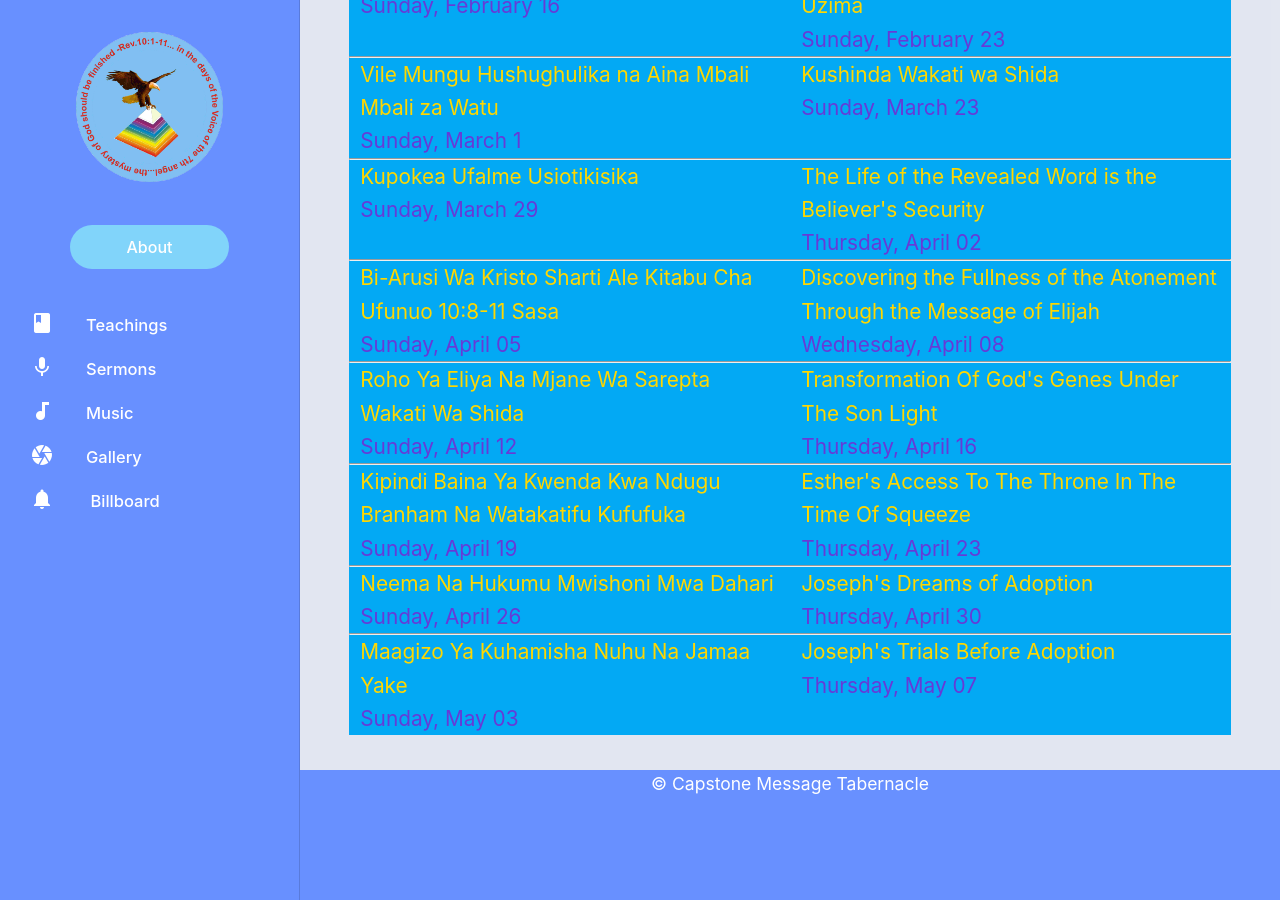
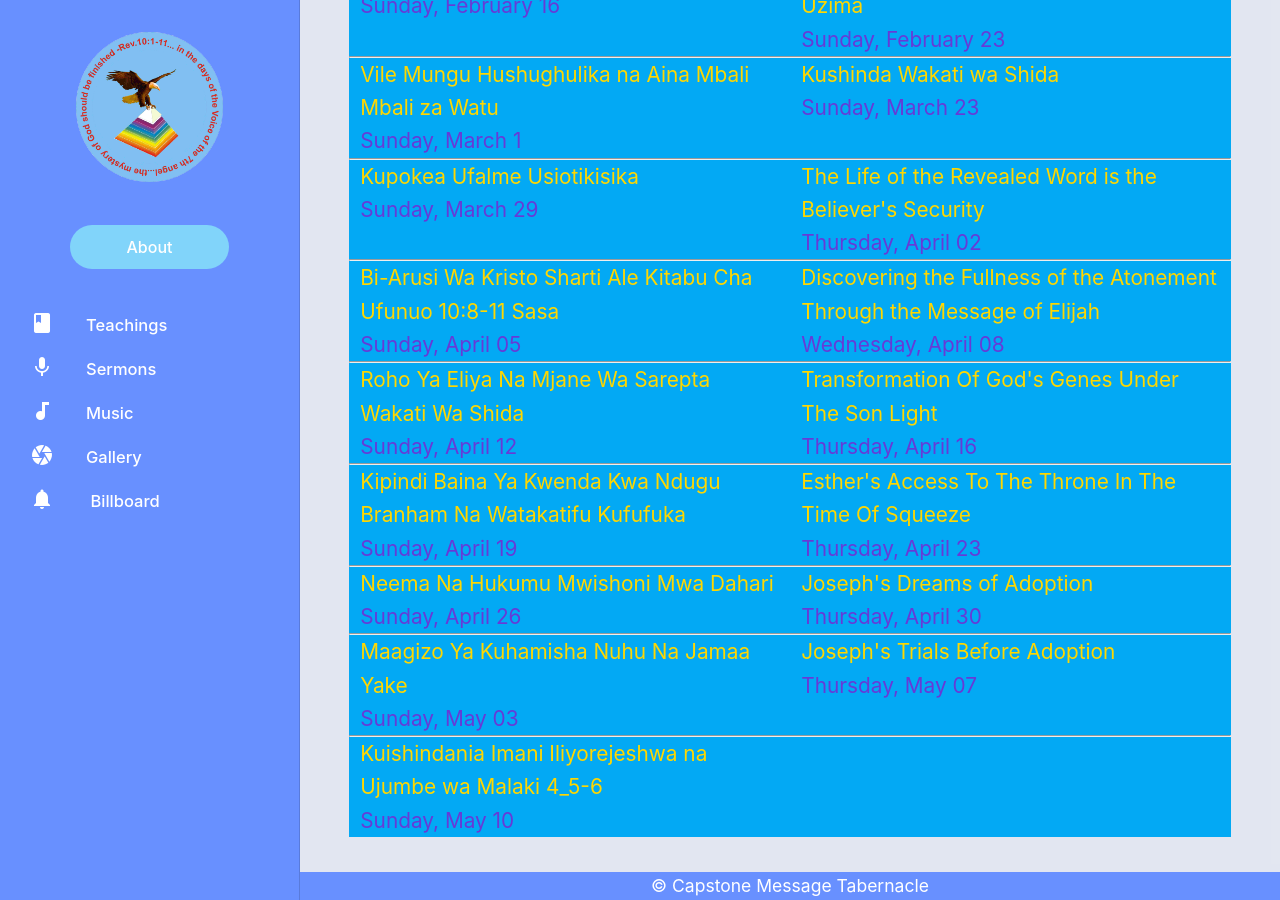
Before and after one commit to njorogetimk/matCSS, a Jekyll site: the page built from sermons/2020/index.html, in a window 1280 px wide and 900 px high, scrolled down 661 px. Built offline with Jekyll 4.4.1, drawn with Linux system fonts in a browser that asks for light colours; before the commit the page ends 1459 px from its top, so only the background shows below that.

Commit message:
update to sermon of May 10

```diff
--- a/index.html
+++ b/index.html
@@ -71,11 +71,11 @@
       <div class="col s12 m6 z-depth-2">
         <h5 class="center">
           <a
-            href="{{ site.baseurl }}/sermons/2020/Thursday/20-05-07_joseph's_trials_before_adoption.html"
-            >Joseph's Trials Before Adoption</a
+            href="{{ site.baseurl }}/sermons/2020/Sunday/20-05-10_kuishindania_imani_iliyorejeshwa_na_ujumbe_wa_malaki_4_5_6.html"
+            >Kuishindania Imani Iliyorejeshwa na Ujumbe wa Malaki 4_5-6</a
           >
         </h5>
-        <p class="center">May 07, 2020</p>
+        <p class="center">May 10, 2020</p>
       </div>
       <div class="col s12 m6 z-depth-2">
         <h5 class="center">
--- /dev/null
+++ b/sermons/2020/Sunday/20-05-10_kuishindania_imani_iliyorejeshwa_na_ujumbe_wa_malaki_4_5_6.html
@@ -0,0 +1,23 @@
+---
+layout: sermons_sunday
+title: Kuishindania Imani Iliyorejeshwa na Ujumbe wa Malaki 4_5-6| 2020
+heading: Kuishindania Imani Iliyorejeshwa na Ujumbe wa Malaki 4_5-6
+date: Sunday, May 10
+year: 2020
+---
+
+<iframe
+  width="560"
+  height="315"
+  src="https://www.youtube.com/embed/oAO3nZeNY2w"
+  frameborder="0"
+  allow="accelerometer; autoplay; encrypted-media; gyroscope; picture-in-picture"
+  allowfullscreen
+></iframe>
+
+<h5>Audio</h5>
+<iframe
+  src="https://drive.google.com/file/d/1ncaVsnm0ZIYooXpwhVMJEMxd08EK5Vw5/preview"
+  width="600"
+  height="100"
+></iframe>
```
